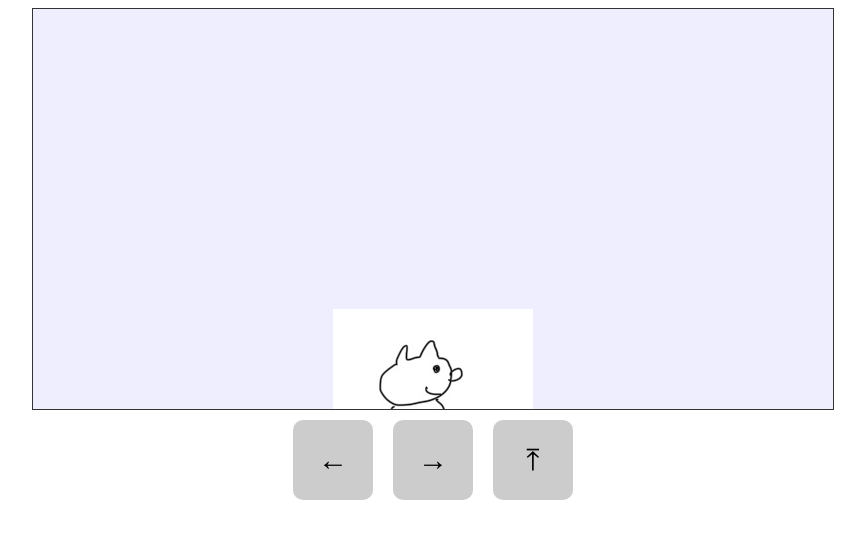
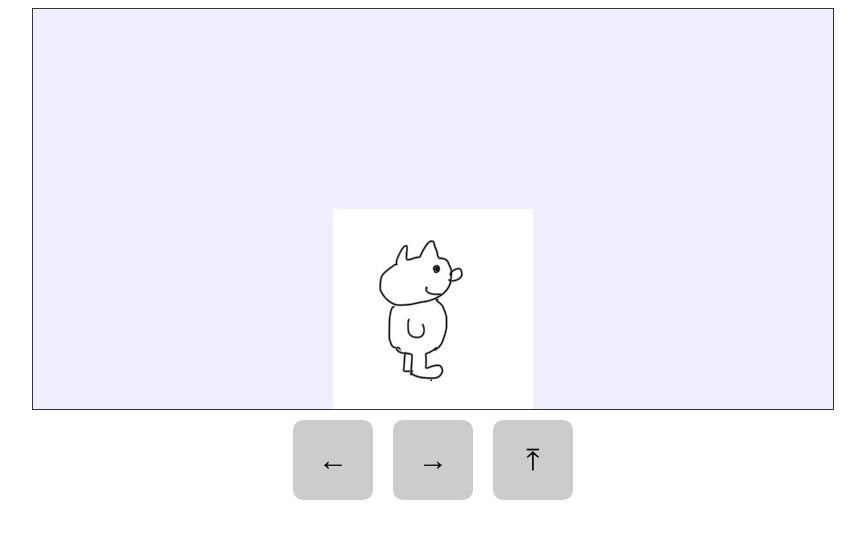
Before and after one commit to runo2001-sys/test, a plain HTML site: page index.html in a window 1280 px wide. Shown: the whole page, without its empty margins (207-1072 px from the left). Drawn offline with Linux system fonts and the light colour scheme.

Commit message:
groundYをアップ

```diff
--- a/index.html
+++ b/index.html
@@ -59,7 +59,7 @@
     const jumpPower = -12;   // ジャンプの強さ
 
     // 地面の高さ（キャラの描画位置の y）
-    const groundY = 300;
+    const groundY = 200;
     let isOnGround = false;
 
     // スプライト設定
```
